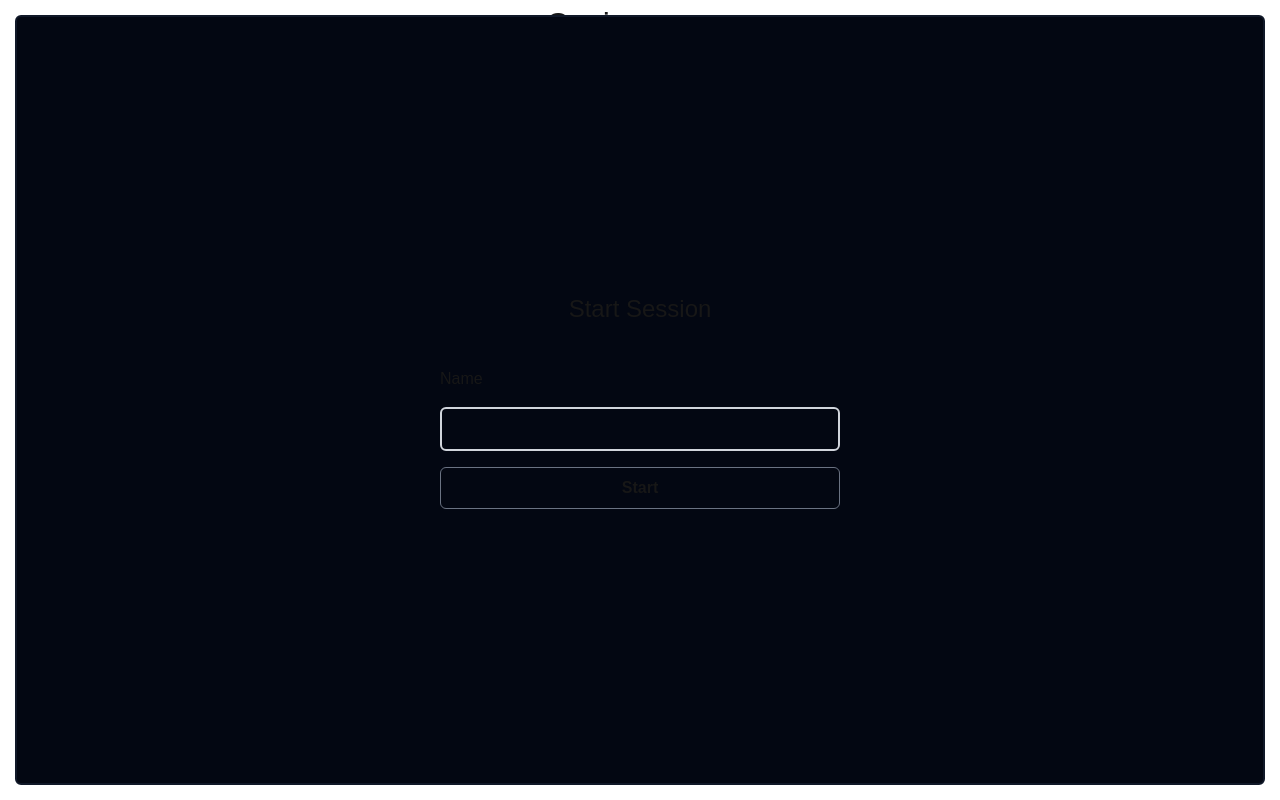
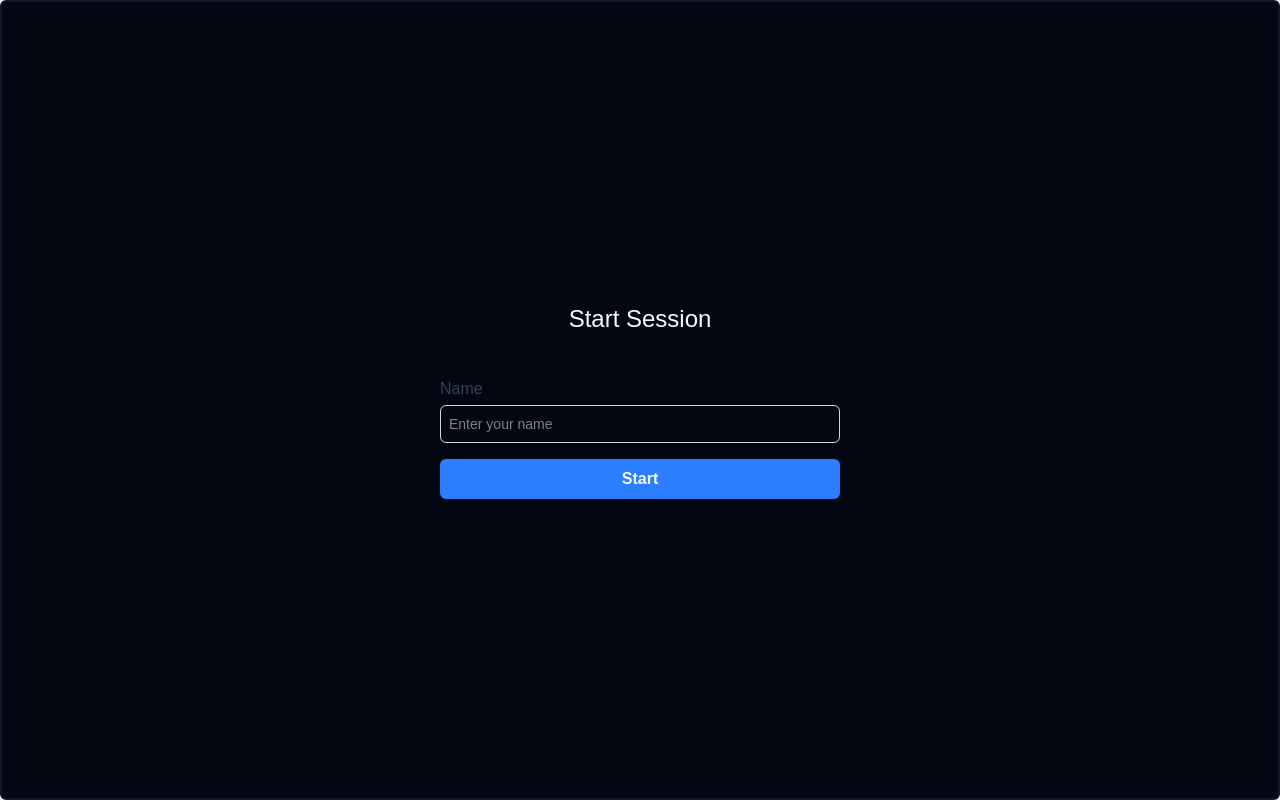
Before and after one commit to sonickseven/casino-cheat, a Next.js app: page / in a window 1280 px wide. Built offline with nearby package versions, Linux system fonts and the light colour scheme.

Commit message:
Improving styles

```diff
--- a/src/app/gameMachineClient.tsx
+++ b/src/app/gameMachineClient.tsx
@@ -41,6 +41,7 @@ export default function GameMachineClient() {
             if (!againRoll) {
                 setRerollChance(old => ({ ...old, again: false }))
                 setUser(old => ({ ...old, score: old.score + randomFruits[0].score }))
+                audioApi?.play('/sounds/win.mp3')
                 return
             }
             setRerollChance(old => ({ ...old, again: true }))
@@ -63,7 +64,7 @@ export default function GameMachineClient() {
         }
 
 
-        audioApi?.play()
+        audioApi?.play('/sounds/slot-machine.mp3')
         await secuenceGetFruits(setRandomFruits)
         reviewToCheat(user.score, setRerollChance)
         setOptPage(old => ({ ...old, isLoading: false }))
--- a/src/components/commons/buttons/button.tsx
+++ b/src/components/commons/buttons/button.tsx
@@ -2,8 +2,8 @@ import { ButtonsTypes } from "@/components/commons/buttons/types";
 
 export default function Button({ style, text, disabled, type, onClick, primary, success }: ButtonsTypes) {
     if (primary)
-        return <button {...{style, disabled, onClick, type }} className={`w-full hover:bg-blue-700 focus:outline-none focus:ring-2 focus:ring-offset-2 focus:ring-blue-500 px-5 py-2 bg-blue-500 cursor-pointer font-bold rounded-md `}>{text}</button>
+        return <button {...{style, disabled, onClick, type }} className={`w-full hover:bg-blue-700 focus:outline-none focus:ring-2 focus:ring-offset-2 focus:ring-blue-500 px-5 py-2 bg-blue-500 text-gray-50 cursor-pointer font-bold rounded-md `}>{text}</button>
     if (success)
-        return <button {...{style, disabled, onClick, type }} className={`w-full hover:bg-green-700 focus:outline-none focus:ring-2 focus:ring-offset-2 focus:ring-blue-500 px-5 py-2 bg-green-500 cursor-pointer font-bold rounded-md `}>{text}</button>
-    return <button {...{ style, disabled, onClick, type }} className={`w-full hover:opacity-80 focus:outline-none focus:ring-2 focus:ring-offset-2 focus:ring-blue-500 px-5 py-2 bg-transparent cursor-pointer font-bold rounded-md border-1 border-gray-500`}>{text}</button>
+        return <button {...{style, disabled, onClick, type }} className={`w-full hover:bg-green-700 focus:outline-none focus:ring-2 focus:ring-offset-2 focus:ring-blue-500 px-5 py-2 bg-green-500 text-gray-50 cursor-pointer font-bold rounded-md `}>{text}</button>
+    return <button {...{ style, disabled, onClick, type }} className={`w-full hover:opacity-80 focus:outline-none focus:ring-2 focus:ring-offset-2 focus:ring-blue-500 px-5 py-2 bg-transparent text-gray-50 cursor-pointer font-bold rounded-md border-1 border-gray-500`}>{text}</button>
 }
--- a/src/components/commons/inputs/index.tsx
+++ b/src/components/commons/inputs/index.tsx
@@ -3,12 +3,13 @@ import { DefaultInputTypes } from "@/components/commons/inputs/types";
 
 export function DefaultInput(props: DefaultInputTypes) {
     return <div>
-    <label htmlFor={props.id} className="block text-sm font-medium text-gray-700">{props.label}</label>
+    <label htmlFor={props.id} className="block text-[1rem] font-medium text-gray-700">{props.label}</label>
     <input
       type={props.type || 'text'}
       id={props.id}
       name={props.name}
       placeholder={props.placeholder}
+      required={props.required}
       value={props.value}
       onChange={props.onChange}
       readOnly={props.readOnly}
--- a/src/components/commons/inputs/types.ts
+++ b/src/components/commons/inputs/types.ts
@@ -8,6 +8,7 @@ export type DefaultInputTypes = {
     name?: string;
     id?: string;
     readOnly?: boolean;
+    required?: boolean;
 }
 
 export type InputSelectTypes = {
--- a/src/components/startSession/index.tsx
+++ b/src/components/startSession/index.tsx
@@ -5,6 +5,7 @@ import { Container } from "@/components/commons/containers/index"
 import { useAppContext } from "@/store/appContext";
 import { initialStateTypes, userAccountEnum } from "@/store/appContext/types";
 import Button from "@/components/commons/buttons/button";
+import { DefaultInput } from "../commons/inputs";
 
 export default function StartSession(): ReactElement {
 
@@ -52,17 +53,21 @@ export default function StartSession(): ReactElement {
 
         }
     }, [])
-    if(user.name)  return <></>
+    if (user.name) return <></>
 
-    return <Container className="fixed top-[15px] left-[15px] right-[15px] bottom-[15px] bg-gray-950 flex flex-col items-center justify-center border-2 border-gray-900 rounded-md">
+    return <Container className="fixed top-0 left-0 right-0 bottom-0 bg-gray-950 text-gray-50 flex flex-col items-center justify-center border-2 border-gray-900 rounded-md">
         <h2 className="mb-10 text-[1.5rem]">Start Session</h2>
-        <form onSubmit={saveUser} className="w-[95%] max-w-[400px]">
-            <div className="flex flex-col gap-4">
-                <label htmlFor="name">Name</label>
-                <input required value={userLocal} onChange={evt => setUserLocal(evt.target.value)} type="text" id="name" className="border-2 border-gray-300 rounded-md p-2" />
-                <Button type="submit" text="Start" disabled={!userLocal} />
-
-            </div>
+        <form onSubmit={saveUser} className="w-[95%] max-w-[400px] flex flex-col gap-4">
+            <DefaultInput
+                type="text"
+                id="name"
+                label="Name"
+                placeholder="Enter your name"
+                value={userLocal}
+                onChange={evt => setUserLocal(evt.target.value)}
+                required
+            />
+            <Button type="submit" primary text="Start" disabled={!userLocal} />
         </form>
     </Container>
 }
```
